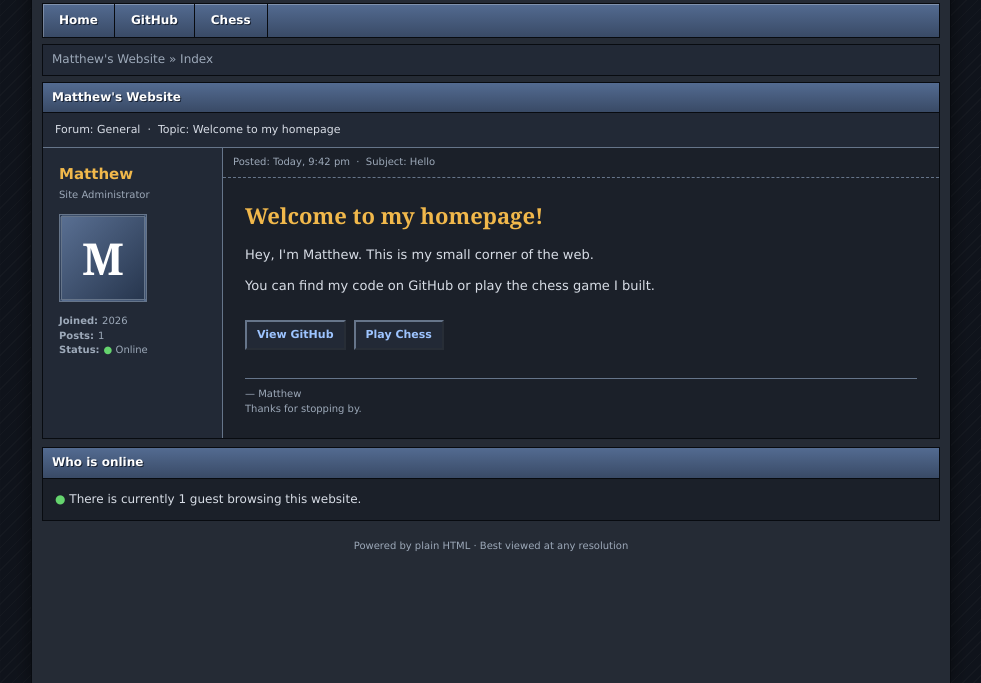
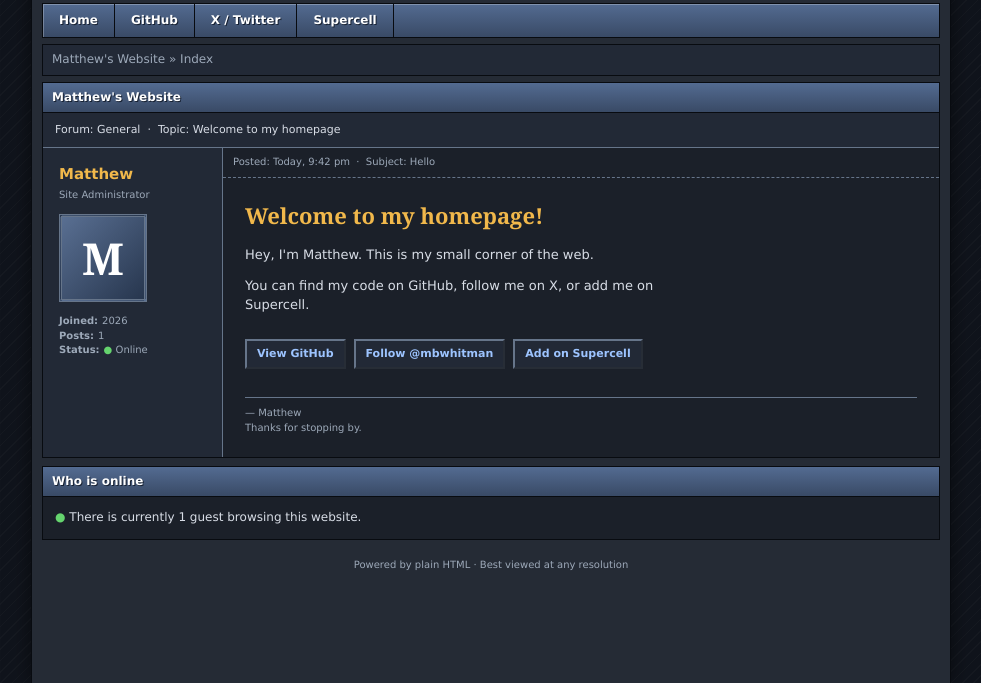
Before and after one commit to vurden/ChessSite, a plain HTML site: page index.html in a window 1280 px wide. Shown: the part 117-800 px from the top of the page, without its empty margins (149-1130 px from the left). Drawn offline with Linux system fonts and the light colour scheme.

Commit message:
Replace chess links with X and Supercell

```diff
--- a/index.html
+++ b/index.html
@@ -229,7 +229,8 @@
     <nav class="nav" aria-label="Main navigation">
       <a href="#home">Home</a>
       <a href="https://github.com/vurden">GitHub</a>
-      <a href="https://a917593f.chesssite.pages.dev">Chess</a>
+      <a href="https://x.com/mbwhitman">X / Twitter</a>
+      <a href="https://link.clashroyale.com/invite/friend/en?tag=2GUYQ2GQJ&amp;token=awmgwgs2&amp;platform=iOS&amp;m=0">Supercell</a>
     </nav>
 
     <div class="crumbs">Matthew's Website » Index</div>
@@ -254,10 +255,11 @@
           <div class="post-body">
             <h1>Welcome to my homepage!</h1>
             <p>Hey, I'm Matthew. This is my small corner of the web.</p>
-            <p>You can find my code on GitHub or play the chess game I built.</p>
+            <p>You can find my code on GitHub, follow me on X, or add me on Supercell.</p>
             <div class="link-buttons">
               <a href="https://github.com/vurden">View GitHub</a>
-              <a href="https://a917593f.chesssite.pages.dev">Play Chess</a>
+              <a href="https://x.com/mbwhitman">Follow @mbwhitman</a>
+              <a href="https://link.clashroyale.com/invite/friend/en?tag=2GUYQ2GQJ&amp;token=awmgwgs2&amp;platform=iOS&amp;m=0">Add on Supercell</a>
             </div>
             <div class="signature">— Matthew<br>Thanks for stopping by.</div>
           </div>
```
Also changed, not shown: README.md.
